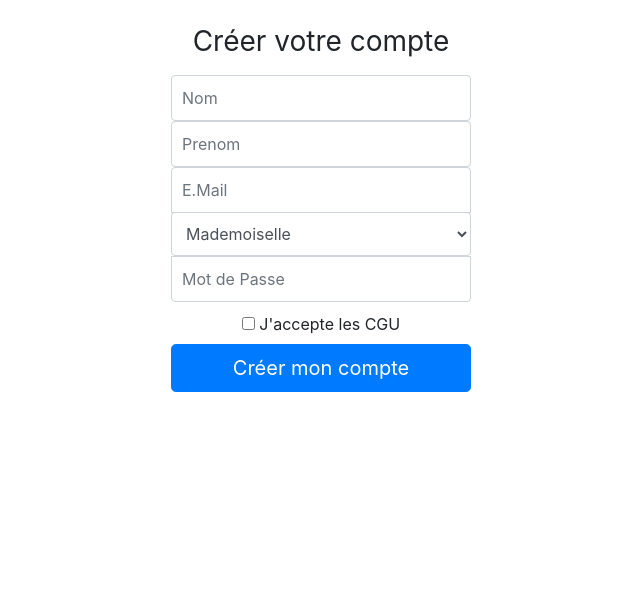
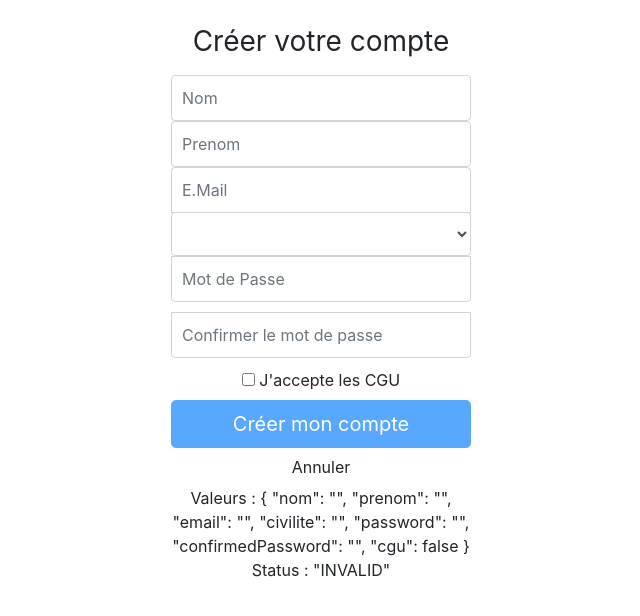
Before and after one commit to XyoloJR/mytodo, an Angular app: page / in a window 1280 px wide. Shown: the top 616 px of the page, without its empty margins (319-959 px from the left). Built offline with nearby package versions, Linux system fonts and the light colour scheme.

Commit message:
validation du formulaire

```diff
--- a/src/app/app.module.ts
+++ b/src/app/app.module.ts
@@ -1,5 +1,6 @@
 import { BrowserModule } from '@angular/platform-browser';
 import { NgModule } from '@angular/core';
+import { ReactiveFormsModule } from '@angular/forms'
 
 import { AppComponent } from './app.component';
 import { SignupformComponent } from './components/signupform/signupform.component';
@@ -10,6 +11,7 @@ import { SignupformComponent } from './components/signupform/signupform.componen
     SignupformComponent
   ],
   imports: [
+    ReactiveFormsModule,
     BrowserModule
   ],
   providers: [],
--- a/src/app/components/signupform/signupform.component.html
+++ b/src/app/components/signupform/signupform.component.html
@@ -1,34 +1,78 @@
 
 <div class="container">
-  <form class="form-signin">
+  <form class="form-signin" [formGroup]="formController">
     <h1 class="h3 mb-3 font-weight-normal">Créer votre compte</h1>
+
     <label for="nom" class="sr-only">Nom : </label>
-    <input type="text" name="nom" id="nom" placeholder="Nom" class="form-control"/>
+    <input
+      type="text" name="nom" id="nom" placeholder="Nom"
+      class="form-control"
+      formControlName = "nom"/>
+    <div class="alert alert-warning"
+      *ngIf="nom.invalid && nom.touched">
+      Votre nom ne peut pas être vide !
+    </div>
 
 
     <label for="prenom" class="sr-only">Prenom : </label>
-    <input type="text" name="prenom" id="prenom" placeholder="Prenom" class="form-control">
+    <input type="text" name="prenom" id="prenom" placeholder="Prenom"
+      class="form-control"
+      formControlName = "prenom">
 
     <label for="email" class="sr-only">E.Mail : </label>
-    <input type="email" name="email" id="email" placeholder="E.Mail" class="form-control">
+    <input type="email" name="email" id="email" placeholder="E.Mail"
+      class="form-control"
+      formControlName = "email">
+    <!-- messages d'erreur pour l'email -->
+    <div class="alert alert-warning"
+      *ngIf="email.invalid && email.touched" >
+      <!-- Premier cas : email vide -->
+      <div *ngIf="email.errors?.required">
+        L'adresse mail ne peut pas être vide
+      </div>
+      <!-- Second cas : email non conforme -->
+      <div *ngIf="email.errors?.email">
+        L'adresse mail ne semble pas valide
+      </div>
+    </div>
+
 
 
     <label for="civil" class="sr-only">Civilité : </label>
-    <select name="civil" id="civil" class="form-control">
+    <select name="civil" id="civil"
+      class="form-control"
+      formControlName = "civilite">
       <option *ngFor="let civ of civilites" value="{{civ.id }}">
          {{civ.libelle}}
       </option>
     </select>
 
     <label for="pwd" class="sr-only">Mot de Passe : </label>
-    <input type="password" name="pwd" id="pwd" placeholder="Mot de Passe" class="form-control">
+    <input type="password" name="pwd" id="pwd" placeholder="Mot de Passe"
+      class="form-control"
+      formControlName = "password">
+    <input type="password" name="confirmed_pwd" id="confirmed_pwd" placeholder="Confirmer le mot de passe"
+      class="form-control"
+      formControlName = "confirmedPassword">
 
     <div class="checkbox">
-      <label for="cgu"><input type="checkbox" name="cgu" id="cgu"> J'accepte les CGU</label>
+      <label for="cgu">
+        <input type="checkbox" name="cgu" id="cgu"
+          formControlName = "cgu">
+          J'accepte les CGU
+      </label>
     </div>
 
-    <button class="btn btn-lg btn-primary btn-block" type="submit">Créer mon compte</button>
+    <button class="btn btn-lg btn-primary btn-block"
+      type="submit"
+      [disabled]="formController.invalid" >Créer mon compte</button>
+    <button class="btn btn-default" type="reset">Annuler</button>
 
+    <p>
+      Valeurs : {{formController. value | json }}
+      <br>
+      Status : {{formController.status | json }}
+    </p>
 
   </form>
 </div>
--- a/src/app/components/signupform/signupform.component.ts
+++ b/src/app/components/signupform/signupform.component.ts
@@ -1,5 +1,7 @@
 import { Component, OnInit } from '@angular/core';
+import { FormGroup, Validators, FormBuilder } from '@angular/forms';
 import { Civilite } from './../../models/civilite';
+import { User } from '../../models/user';
 
 @Component({
   selector: 'app-signupform',
@@ -11,14 +13,47 @@ export class SignupformComponent implements OnInit {
   /**
    * Tableau des civilités à afficher dans le formulaire
    */
-   public civilites : Civilite[];
+  public civilites: Civilite[];
+
+  /**
+   * Instance du modèle User
+   */
+  private user: User;
+
+  /**
+   * Instance pour le contrôlé du formulaire d'inscription
+   */
+  public formController: FormGroup;
+
+  constructor(private builder: FormBuilder) {
+    this.civilites =  [
+      {id:0, libelle:"Mademoiselle"} ,
+      {id:1, libelle:"Madame"},
+      {id:2, libelle:"Monsieur"}
+    ];
+  }
+
+  public get nom() {return this.formController.controls.nom;}
+  public get email() {return this.formController.controls.email;}
+  public get password() {return this.formController.controls.password;}
+  public get confirmedPassword() {return this.formController.controls.confirmedPassword;}
+  public get cgu() {return this.formController.controls.cgu;}
 
 
-  constructor() {
-    this.civilites =  [ {id:0, libelle:"Mademoiselle"} , {id:1, libelle:"Madame"}, {id:2, libelle:"Monsieur"}];
-  }
 
+  /**
+   * Méthode appelée immédiatement après le constructeur de la classe
+   */
   ngOnInit() {
+    this.formController = this.builder.group({
+        nom: ['', Validators.required],
+        prenom: [''],
+        email: ['', [Validators.required, Validators.email]],
+        civilite: [''],
+        password: ['',Validators.required],
+        confirmedPassword: ['', Validators.required],
+        cgu: [false, Validators.requiredTrue]
+      });
   }
 
 }
--- /dev/null
+++ b/src/app/models/user.ts
@@ -0,0 +1,14 @@
+export class User {
+
+    public id: number;
+    public nom: string;
+    public prenom: string;
+    public email: string;
+    public password: string;
+    public civilite: number;
+    public cgu: boolean;
+
+    constructor(values: Object = {}){
+        Object.assign(this, values);
+    }
+}
```
